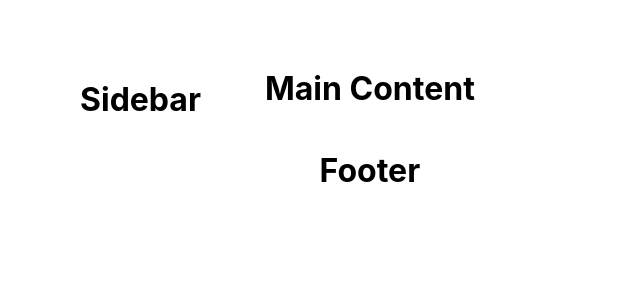
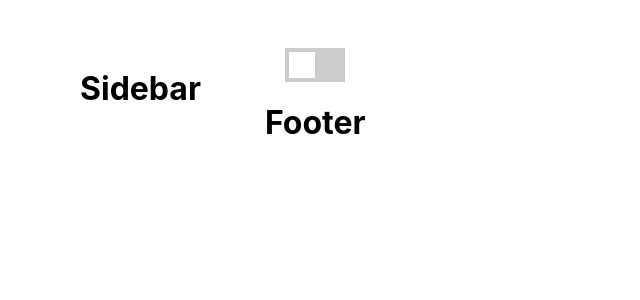
Before and after one commit to slavyan161/dynamic-sidebar, a React (Create React App) app: page / in a window 1280 px wide. Shown: the top 300 px of the page, without its empty margins (0-640 px from the left). Built offline with nearby package versions, Linux system fonts and the light colour scheme.

Commit message:
[Add] Input and Toggle Switch Component

```diff
--- /dev/null
+++ b/src/app/base-component/input/input.component.tsx
@@ -0,0 +1,14 @@
+export interface IInput {
+    value?: string;
+    onChange?: (event: any) => void;
+    onKeyUp?: (event: any) => void;
+    type?: 'checkbox' | 'input' | 'submit' | 'radio';
+    isChecked?: boolean;
+}
+
+function InputComponent(props: IInput) {
+    const { isChecked, ...rest } = props;
+    return (<input {...rest} checked={isChecked} />)
+}
+
+export default InputComponent
--- /dev/null
+++ b/src/app/base-component/toogle-switch/toggle-switch.component.tsx
@@ -0,0 +1,21 @@
+import InputComponent from '../input/input.component';
+import './toggle-switch.css';
+
+export interface IToggleSwitch {
+    isRound?: boolean;
+    onChange?: (event?: any) => void;
+    value?: boolean;
+}
+
+function ToggleSwitchComponent(props: IToggleSwitch) {
+    return (
+        <div>
+            <label className="switch">
+                <InputComponent type="checkbox" onChange={props.onChange} isChecked={props.value} />
+                <span className={`slider ${props.isRound && 'round'}`}></span>
+            </label>
+        </div>
+    )
+}
+
+export default ToggleSwitchComponent
--- /dev/null
+++ b/src/app/base-component/toogle-switch/toggle-switch.css
@@ -0,0 +1,60 @@
+.switch {
+    position: relative;
+    display: inline-block;
+    width: 60px;
+    height: 34px;
+}
+
+.switch input {
+    opacity: 0;
+    width: 0;
+    height: 0;
+}
+
+.slider {
+    position: absolute;
+    cursor: pointer;
+    top: 0;
+    left: 0;
+    right: 0;
+    bottom: 0;
+    background-color: #ccc;
+    -webkit-transition: .4s;
+    transition: .4s;
+}
+
+.slider:before {
+    position: absolute;
+    content: "";
+    height: 26px;
+    width: 26px;
+    left: 4px;
+    bottom: 4px;
+    background-color: white;
+    -webkit-transition: .4s;
+    transition: .4s;
+}
+
+input:checked+.slider {
+    background-color: #2196F3;
+}
+
+input:focus+.slider {
+    box-shadow: 0 0 1px #2196F3;
+}
+
+input:checked+.slider:before {
+    -webkit-transform: translateX(26px);
+    -ms-transform: translateX(26px);
+    transform: translateX(26px);
+}
+
+/* Rounded sliders */
+
+.slider.round {
+    border-radius: 34px;
+}
+
+.slider.round:before {
+    border-radius: 50%;
+}
--- a/src/layout/side-bar/side-bar.css
+++ b/src/layout/side-bar/side-bar.css
@@ -1,3 +1,4 @@
 .sidebar-container {
-    margin: 2rem;
+    margin-left: 2rem;
+    margin-right: 2rem;
 }
--- a/src/main/main-view/main-view.component.tsx
+++ b/src/main/main-view/main-view.component.tsx
@@ -1,4 +1,5 @@
-import React from 'react'
+import React, { useState } from 'react'
+import ToggleSwitchComponent from '../../app/base-component/toogle-switch/toggle-switch.component';
 import './main-view.css';
 
 export interface IMainViewComponent {
@@ -6,9 +7,16 @@ export interface IMainViewComponent {
 }
 
 function MainViewComponent(props: IMainViewComponent) {
+
+    const [isChecked, setIsChecked] = useState(false);
+
+    function toggleHandler(e?: any) {
+        setIsChecked(e?.target?.checked);
+    }
+
     return (
         <div>
-            <h1>Main Content</h1>
+            <ToggleSwitchComponent isRound={false} onChange={(e) => toggleHandler(e)} value={isChecked} />
         </div>
     )
 }
```
